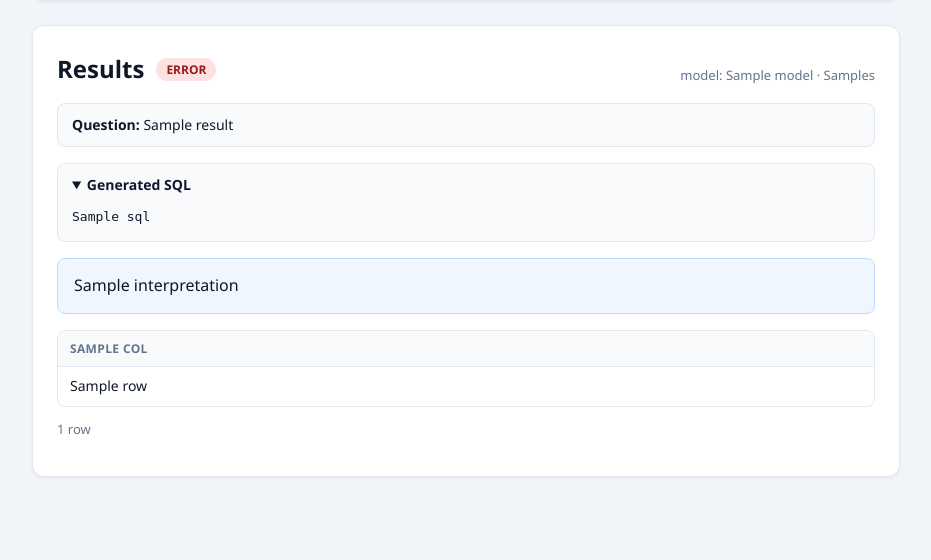
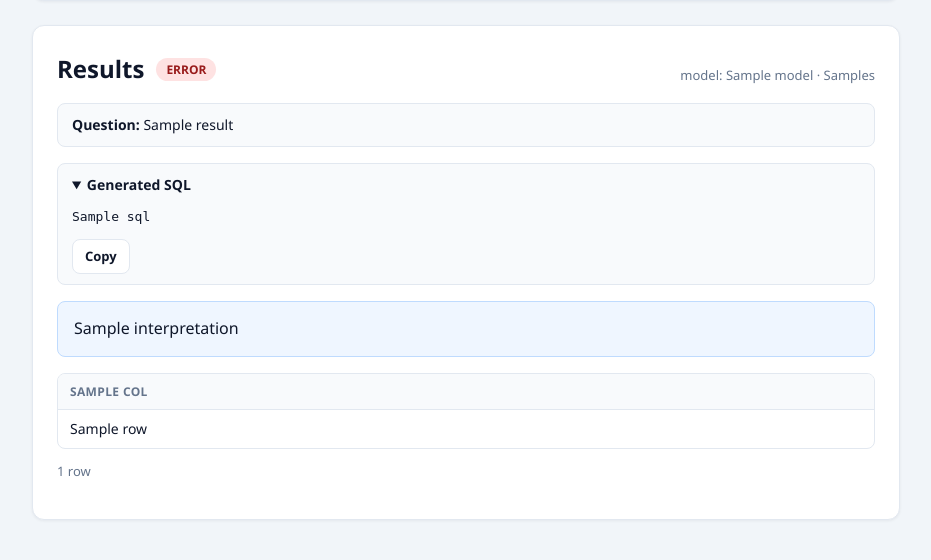
Before and after one commit to alisadeghiaghili/local-sql-agent, a Flask app: template webapp/templates/index.html in a window 1280 px wide, after a click on "Generated SQL". Shown: the part 510-1070 px from the top of the page, without its empty margins (174-1105 px from the left). Before the commit the page ends 987 px from the top, so only its background shows below. Run offline with Flask 3, Linux system fonts and the light colour scheme; the template is opened without the code that fills it: most values are stand-ins (such as "Sample title", 1, 10 or a date in 2020); parts of the project's set-up code (start-up, migrations or seed data) failed here and were passed over.

Commit message:
fix(webapp): making the generated sql box content LTR. add copy button in SQL box

```diff
--- a/webapp/i18n.py
+++ b/webapp/i18n.py
@@ -34,6 +34,8 @@ _FA: dict[str, str] = {
     "s": "ثانیه",
     "Question:": "سؤال:",
     "Generated SQL": "SQL تولیدشده",
+    "Copy": "کپی",
+    "Copied": "کپی شد",
     "No rows returned for this question.": "برای این سؤال هیچ ردیفی بازنگشت.",
     "showing first %(count)s rows": "نمایش %(count)s ردیف نخست",
     "Ask · Local SQL Agent": "پرسش · Local SQL Agent",
--- a/webapp/static/style.css
+++ b/webapp/static/style.css
@@ -260,14 +260,18 @@ textarea { resize: vertical; min-height: 110px; }
 
 .sql-box summary { cursor: pointer; font-weight: 600; font-size: 14px; }
 
-.sql-box pre {
-  margin: 10px 0 4px;
+.sql-body { text-align: left; }
+
+.sql-body pre {
+  margin: 10px 0 8px;
   overflow-x: auto;
   font-family: Consolas, "Cascadia Code", monospace;
   font-size: 13px;
   white-space: pre-wrap;
   word-break: break-word;
 }
+
+.btn-copy { margin-top: 4px; }
 
 .interpretation {
   background: #eff6ff;
--- a/webapp/templates/index.html
+++ b/webapp/templates/index.html
@@ -45,7 +45,10 @@
   {% if result.sql %}
   <details class="sql-box">
     <summary>{{ _("Generated SQL") }}</summary>
-    <pre><code>{{ result.sql }}</code></pre>
+    <div class="sql-body" dir="ltr">
+      <pre><code>{{ result.sql }}</code></pre>
+      <button type="button" class="btn btn-small btn-copy" id="copy-sql">{{ _("Copy") }}</button>
+    </div>
   </details>
   {% endif %}
 
@@ -86,6 +89,28 @@
     document.querySelector("#ask-form button[type=submit]").disabled = true;
     document.querySelectorAll(".results-card, .btn-download").forEach((el) => el.remove());
   });
+
+  const copyBtn = document.getElementById("copy-sql");
+  if (copyBtn) {
+    copyBtn.addEventListener("click", async () => {
+      const sql = document.querySelector(".sql-body code").innerText;
+      try {
+        await navigator.clipboard.writeText(sql);
+      } catch {
+        const ta = document.createElement("textarea");
+        ta.value = sql;
+        ta.style.position = "fixed";
+        ta.style.opacity = "0";
+        document.body.appendChild(ta);
+        ta.select();
+        document.execCommand("copy");
+        ta.remove();
+      }
+      const original = copyBtn.textContent;
+      copyBtn.textContent = "{{ _('Copied') }}";
+      setTimeout(() => { copyBtn.textContent = original; }, 2000);
+    });
+  }
 </script>
 
 {% endblock %}
```
